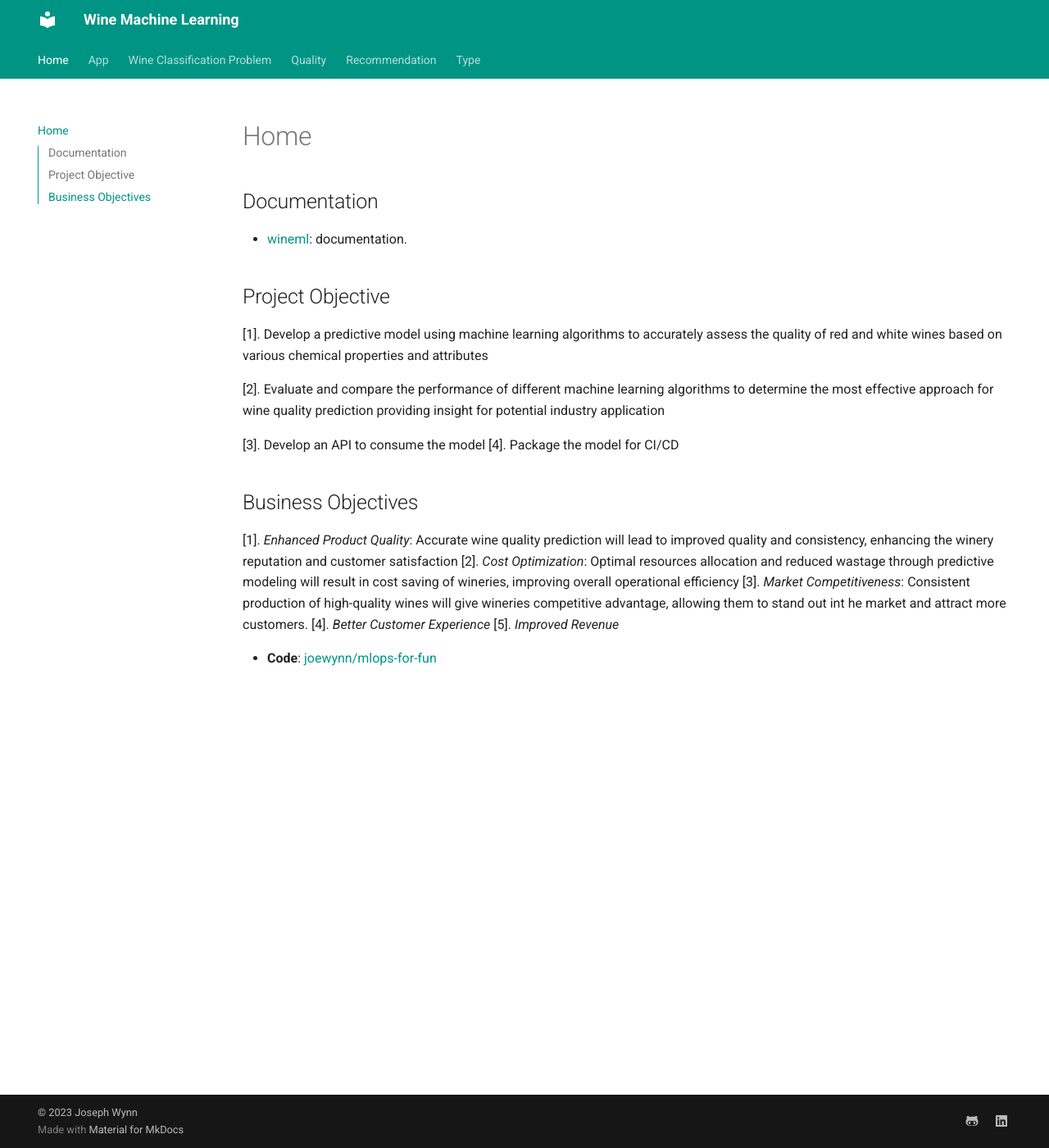
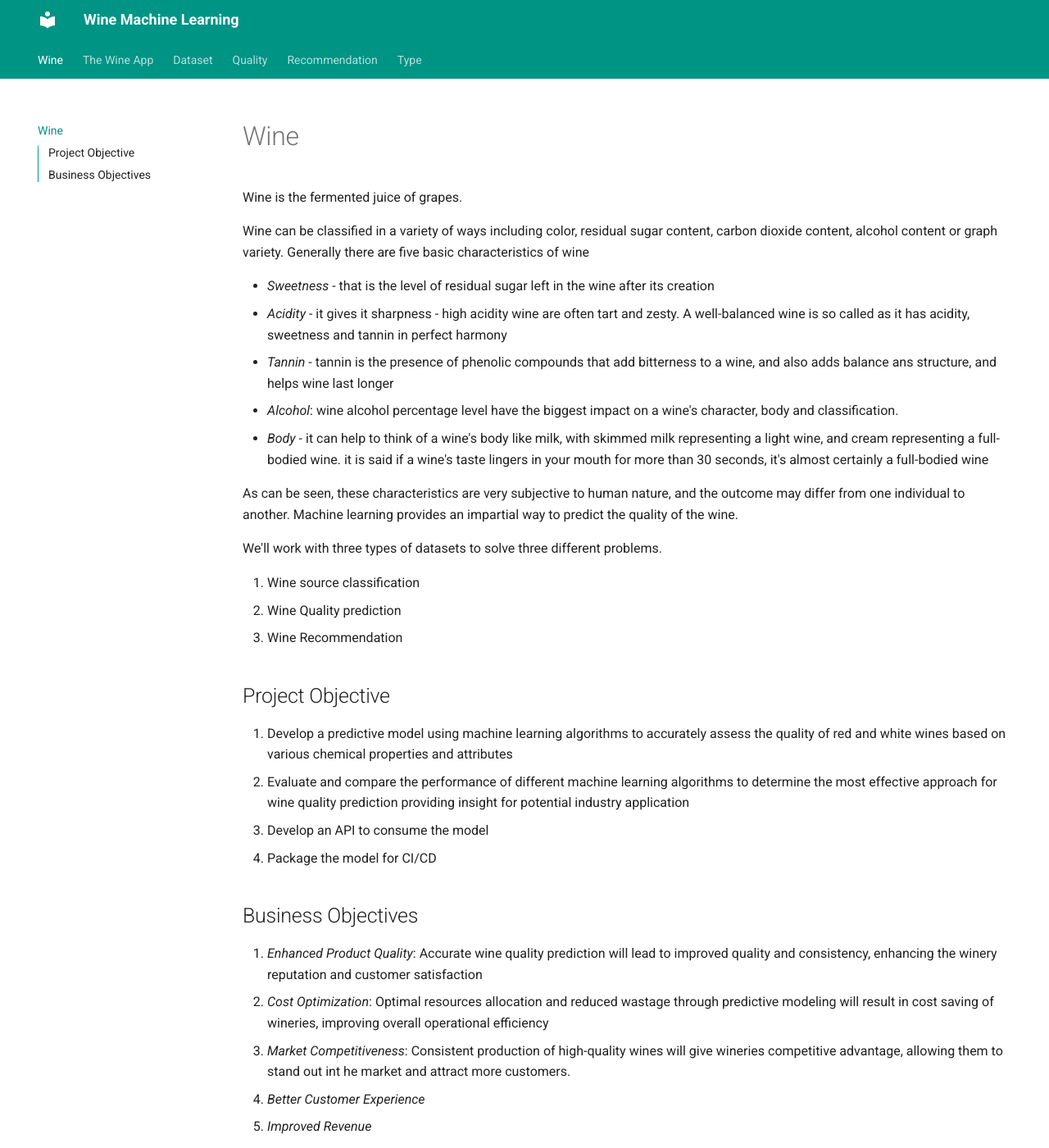
Before and after one commit to joewynn/mlops-for-fun, an MkDocs documentation site: the page built from docs/index.md, in a window 1280 px wide and 1400 px high. Shown: the whole window at 82% size. Built offline with MkDocs 1.6.1 and Material for MkDocs 9.7.7, drawn with Linux system fonts in a browser that asks for light colours.

Commit message:
new updates on docs - files

```diff
--- a/docs/index.md
+++ b/docs/index.md
@@ -1,26 +1,38 @@
-## Documentation
+# Wine
 
-- [wineml](wineml/data.md): documentation.
+Wine is the fermented juice of grapes.
+
+Wine can be classified in a variety of ways including color, residual sugar content, carbon dioxide content, alcohol content or graph variety. Generally there are five basic characteristics of wine
+
+- *Sweetness* - that is the level of residual sugar left in the wine after its creation
+- *Acidity* - it gives it sharpness - high acidity wine are often tart and zesty. A well-balanced wine is so called as it has acidity, sweetness and tannin in perfect harmony
+- *Tannin* - tannin is the presence of phenolic compounds that add bitterness to a wine, and also adds balance ans structure, and helps wine last longer
+- *Alcohol*: wine alcohol percentage level have the biggest impact on a wine's character, body and classification.
+- *Body* - it can help to think of a wine's body like milk, with skimmed milk representing a light wine, and cream representing a full-bodied wine. it is said if a wine's taste lingers in your mouth for more than 30 seconds, it's almost certainly a full-bodied wine
+
+As can be seen, these characteristics are very subjective to human nature, and the outcome may differ from one individual to another. Machine learning provides an impartial way to predict the quality of the wine.
+
+We'll work with three types of datasets to solve three different problems.
+
+1. Wine source classification
+2. Wine Quality prediction
+3. Wine Recommendation
 
 
 ## Project Objective
 
-[1]. Develop a predictive model using machine learning algorithms to accurately assess the quality of red and white wines based on various chemical properties and attributes
-
-[2]. Evaluate and compare the performance of different machine learning algorithms to determine the most effective approach for wine quality prediction providing insight for potential industry application
-
-[3]. Develop an API to consume the model
-[4]. Package the model for CI/CD
+1. Develop a predictive model using machine learning algorithms to accurately assess the quality of red and white wines based on various chemical properties and attributes
+2. Evaluate and compare the performance of different machine learning algorithms to determine the most effective approach for wine quality prediction providing insight for potential industry application
+3. Develop an API to consume the model
+4. Package the model for CI/CD
 
 ## Business Objectives
 
-[1]. *Enhanced Product Quality*: Accurate wine quality prediction will lead to improved quality and consistency, enhancing the winery reputation and customer satisfaction
-[2]. *Cost Optimization*: Optimal resources allocation and reduced wastage through predictive modeling will result in cost saving of wineries, improving overall operational efficiency
-[3]. *Market Competitiveness*: Consistent production of high-quality wines will give wineries competitive advantage, allowing them to stand out int he market and attract more customers.
-[4]. *Better Customer Experience*
-[5]. *Improved Revenue*
-
-
+1. *Enhanced Product Quality*: Accurate wine quality prediction will lead to improved quality and consistency, enhancing the winery reputation and customer satisfaction
+2. *Cost Optimization*: Optimal resources allocation and reduced wastage through predictive modeling will result in cost saving of wineries, improving overall operational efficiency
+3. *Market Competitiveness*: Consistent production of high-quality wines will give wineries competitive advantage, allowing them to stand out int he market and attract more customers.
+4. *Better Customer Experience*
+5. *Improved Revenue*
 
 
 
```
Also changed, not shown: docs/app.md (+10 -3 lines), docs/data.md (+1 -16 lines).
